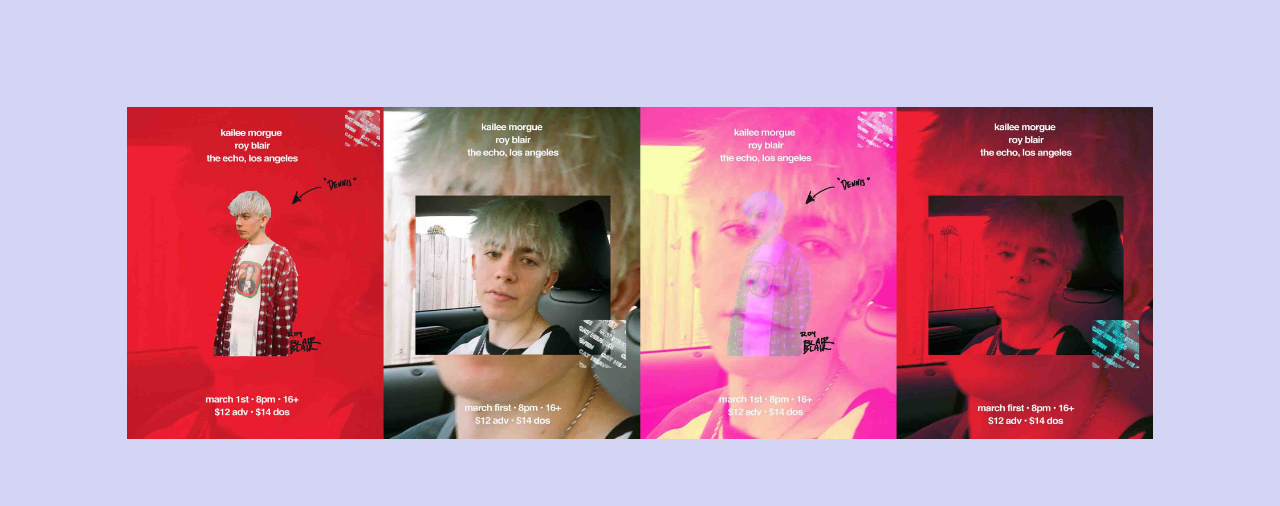
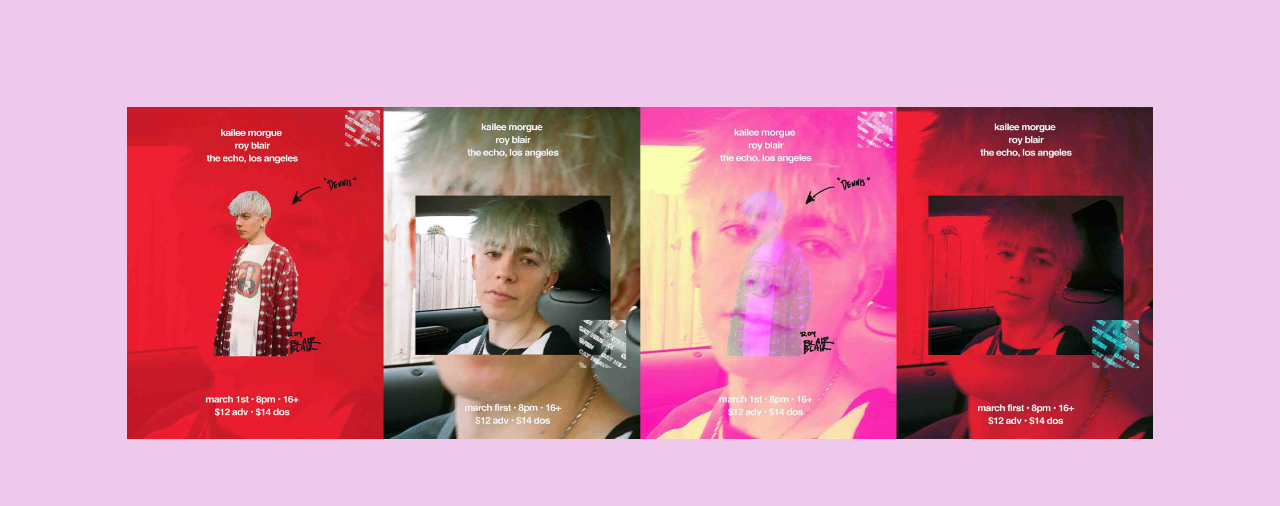
Before and after one commit to mathvitello/mathvitello.github.io, a plain HTML site: page shows.html in a window 1280 px wide. Shown: the part 97-603 px from the top of the page. Drawn offline with nearby package versions, Linux system fonts and the light colour scheme.

Commit message:
pink boy

```diff
--- a/css/shows.css
+++ b/css/shows.css
@@ -16,7 +16,7 @@
 }
 
 body{
-	background-color: #d4d4f5 !important;	/*f3d55e*/
+	background-color: #efc9eb !important;	/*f3d55e*/
 }
 
 @media(min-width: 0px){
```
